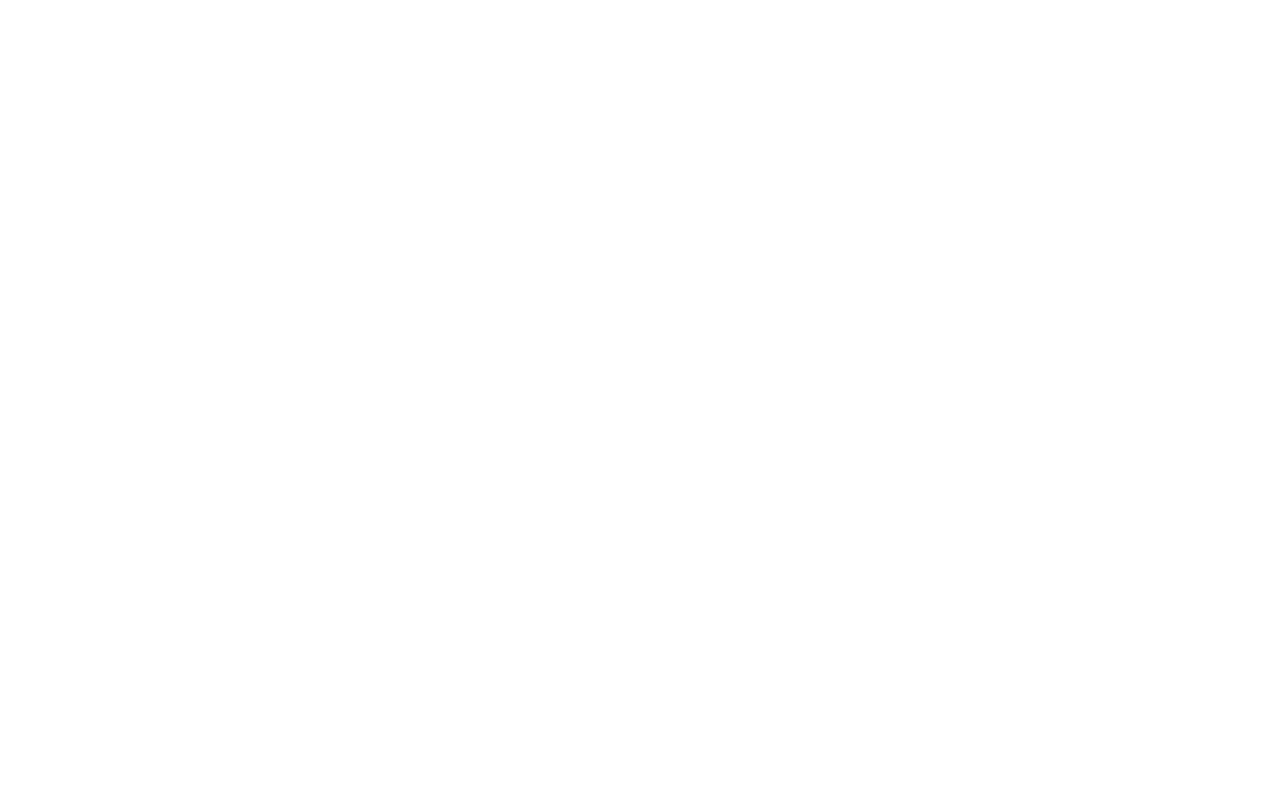
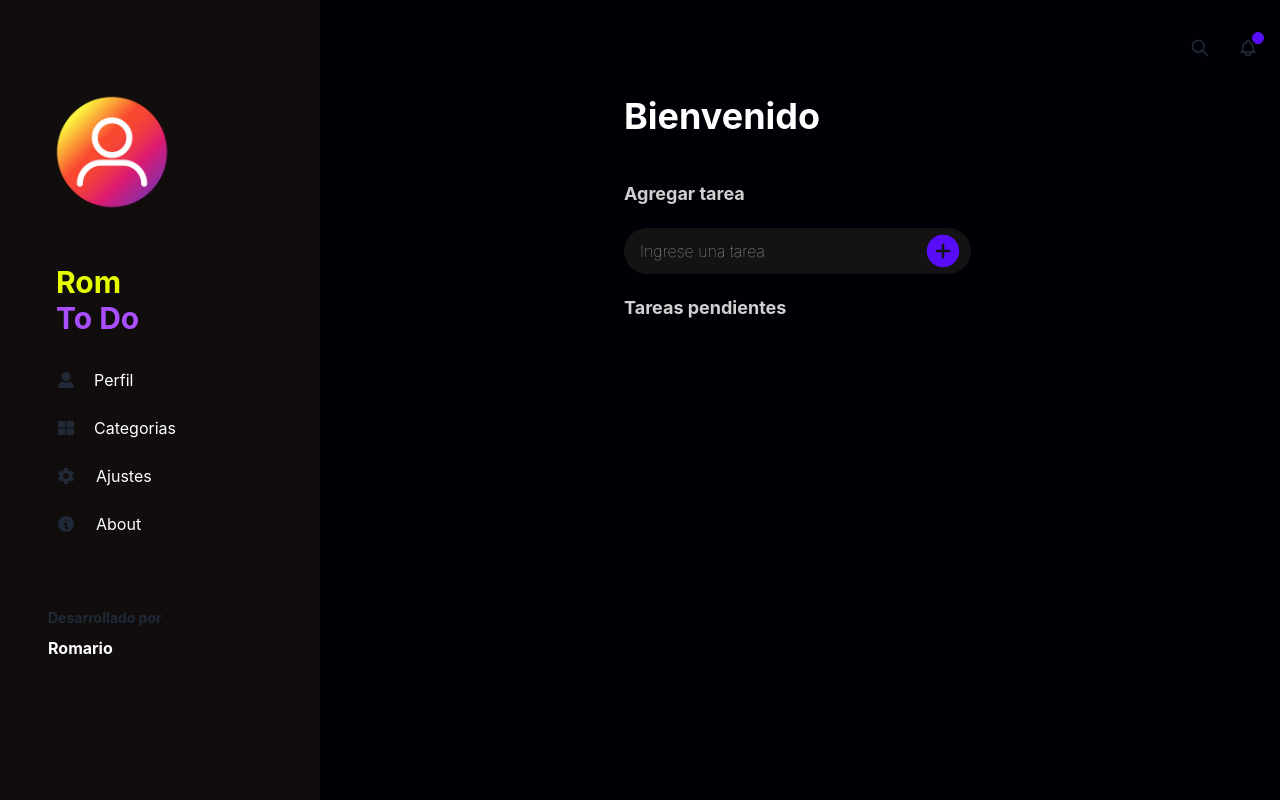
Before and after one commit to romariou76/App-tareas, a React (Create React App) app: page /app in a window 1280 px wide. Before the commit this address had no page. Built offline with nearby package versions, Linux system fonts and the light colour scheme.

Commit message:
He creado una nueva rama lightapp para almacenar la app en el tema light

```diff
--- a/src/App.js
+++ b/src/App.js
@@ -1,7 +1,6 @@
-import { BrowserRouter, Routes, Route } from "react-router-dom";
+import { Routes, Route} from "react-router-dom";
 import "./App.css";
 import Bienvenida from "./components/Bienvenida";
-import Contenido from "./components/Contenido";
 import Drawer from "./components/Drawer";
 
 function App() {
@@ -9,7 +8,12 @@
     <>
       <Routes>
         <Route path="/" element={<Bienvenida />} />
-        <Route path="/drawer" element={<Drawer />} />
+        <Route path="/app" element={<Drawer />} />
+
+        {/* <Route path="/bienvenida" render={() => {
+          return user ? <Navigate to='/' />: <Bienvenida />
+        }}
+        /> */}
       </Routes>
     </>
   );
--- a/src/components/Contenido.jsx
+++ b/src/components/Contenido.jsx
@@ -4,15 +4,15 @@
 
 function Contenido() {
   return (
-    <div className="h-screen bg-white">
+    <div className="h-screen bg-black">
       <Navbar />
-      <div className="flex justify-center h-auto bg-white">
+      <div className="flex justify-center h-auto bg-black">
         <div className="text-center">
           <div className="flex flex-col w-96">
-            <div className="h-auto bg-white mb-5">
+            <div className="h-auto bg-black mb-5">
               <div className="grid justify-items-start">
-                <h1 className="text-black text-4xl font-bold mb-6 ml-4">
-                  ¡Hola, Romario¡
+                <h1 className="text-white text-4xl font-bold mb-6 ml-4">
+                  Bienvenido
                 </h1>
                 {/* <p className="ml-4 mb-5 text-lg text-black2 font-bold">Categorias</p> */}
               </div>
@@ -35,10 +35,10 @@
             </div>
 
             <div className="grid justify-items-start">
-                <p className="ml-4 mb-5 text-lg text-black2 font-bold">Agregar tarea</p>
+                <p className="ml-4 mb-5 text-lg text-white2 font-bold">Agregar tarea</p>
             </div>
 
-            <div className="h-auto w-96 bg-white">
+            <div className="h-auto w-96 bg-black">
               <ListaDeTareas />
             </div>
           </div>
--- a/src/components/Drawer.jsx
+++ b/src/components/Drawer.jsx
@@ -1,4 +1,10 @@
 import Contenido from "./Contenido";
+import perfil from "../images/perfil.png"
+import { IoCloseOutline } from "react-icons/io5";
+import { FaThLarge } from "react-icons/fa";
+import { HiInformationCircle } from "react-icons/hi";
+import { IoMdSettings } from "react-icons/io";
+import { FaUserAlt } from "react-icons/fa";
 
 function Drawer(){
     return(
@@ -8,7 +14,7 @@
    <input id="my-drawer" type="checkbox" className="drawer-toggle"/>
 
     <div className="drawer-content">
-        <Contenido />
+        <Contenido/>
     </div>
 
   {/* Contenedor del drawer-side */}
@@ -16,25 +22,23 @@
    {/* Contenedor que se abre */}
       <label htmlFor="my-drawer" className="drawer-overlay"></label>
          {/* Lista ul que es caja de los elementos */}
-         <ul className="menu p-12 overflow-y-auto w-80 bg-purple text-base-content space-y-2">
+         <ul className="menu p-12 overflow-y-auto w-80 bg-dark text-base-content space-y-2">
             {/* Imagen avatar */}
-            <div className="avatar my-10 ml-4">
-               <div className="w-24 rounded-full ring ring-primary ring-offset-base-100 ring-offset-2">
-                  <img src="https://www.infobae.com/new-resizer/9nR_CJh-OihHS37Fb0YOcAJIjUk=/992x992/filters:format(webp):quality(85)/cloudfront-us-east-1.images.arcpublishing.com/infobae/H7W2IQYTJENYXPNKIGA6WE2DYA.jpg" alt="perfil" />
+            <div className="avatar my-10 ml-0">
+               <div className="w-32 rounded-full">
+                  <img src={perfil} alt="perfil" className="p-1" />
                </div>
             </div>
 
             <div className="my-8 ml-2">
-               <p className="text-3xl text-white font-bold">Rom</p>
-              <p className="text-3xl text-white font-bold mb-4">FrontEnd</p>
+               <p className="text-3xl text-yellow font-bold">Rom</p>
+              <p className="text-3xl text-icono font-bold mb-4">To Do</p>
             </div>
             {/* boton close */}
             <div className="flex items-start justify-end lg:hidden bg-transparent">
                <button type="button" className="text-gray-400 bg-transparent hover:bg-gray-200 hover:text-gray-900 rounded-lg text-sm absolute top-2.5 right-2.5 inline-flex items-center dark:hover:bg-gray-600 dark:hover:text-white" >
                   <label htmlFor="my-drawer" className="btn btn-square btn-ghost">
-                     <svg aria-hidden="true" className="w-5 h-5" fillRule="currentColor" viewBox="0 0 20 20" xmlns="http://www.w3.org/2000/svg">
-                        <path fillRule="evenodd" d="M4.293 4.293a1 1 0 011.414 0L10 8.586l4.293-4.293a1 1 0 111.414 1.414L11.414 10l4.293 4.293a1 1 0 01-1.414 1.414L10 11.414l-4.293 4.293a1 1 0 01-1.414-1.414L8.586 10 4.293 5.707a1 1 0 010-1.414z" clipRule="evenodd"></path>
-                     </svg>
+                    <IoCloseOutline className="w-7 h-7 mt-6 text-white"/>
                   </label>
                </button>
             </div>
@@ -42,50 +46,36 @@
 
             <li>
                <a href="#a" className="flex items-center p-2 text-base font-normal text-gray-900 rounded-lg dark:text-white2 hover:bg-gray-100 dark:hover:bg-gray-700">
-                  <svg aria-hidden="true" className="flex-shrink-0 w-6 h-6 text-gray-500 transition duration-75 dark:text-gray-400 group-hover:text-gray-900 dark:group-hover:text-white" fill="currentColor" viewBox="0 0 20 20" xmlns="http://www.w3.org/2000/svg"><path fillRule="evenodd" d="M10 9a3 3 0 100-6 3 3 0 000 6zm-7 9a7 7 0 1114 0H3z" clipRule="evenodd"></path></svg>
-                  <span className="flex-1 ml-3 whitespace-nowrap text-white">Perfil</span>
+                  <FaUserAlt className="w-4 h-4 ml-0.5"/>
+                  <span className="flex-1 ml-2 whitespace-nowrap text-white">Perfil</span>
                </a>
             </li>
 
             <li>
                <a href="#a" className="flex items-center p-2 text-base font-normal text-gray-900 rounded-lg dark:text-white2 hover:bg-gray-100 dark:hover:bg-gray-700">
-                  <svg aria-hidden="true" className="flex-shrink-0 w-6 h-6 text-gray-500 transition duration-75 dark:text-gray-400 group-hover:text-gray-900 dark:group-hover:text-white" fill="currentColor" viewBox="0 0 20 20" xmlns="http://www.w3.org/2000/svg"><path d="M5 3a2 2 0 00-2 2v2a2 2 0 002 2h2a2 2 0 002-2V5a2 2 0 00-2-2H5zM5 11a2 2 0 00-2 2v2a2 2 0 002 2h2a2 2 0 002-2v-2a2 2 0 00-2-2H5zM11 5a2 2 0 012-2h2a2 2 0 012 2v2a2 2 0 01-2 2h-2a2 2 0 01-2-2V5zM11 13a2 2 0 012-2h2a2 2 0 012 2v2a2 2 0 01-2 2h-2a2 2 0 01-2-2v-2z"></path></svg>
-                  <span className="flex-1 ml-3 whitespace-nowrap text-white">Categories</span>
+                  <FaThLarge className="w-4 h-4 ml-0.5"/>
+                  <span className="flex-1 ml-2 whitespace-nowrap text-white">Categorias</span>
                   {/* <span class="inline-flex justify-center items-center px-2 ml-3 text-sm font-medium text-gray-800 bg-gray-200 rounded-full dark:bg-gray-700 dark:text-gray-300">Pro</span> */}
                </a>
             </li>
 
             <li>
                <a href="#a" className="flex items-center p-2 text-base font-normal text-gray-900 rounded-lg dark:text-white2 hover:bg-gray-100 dark:hover:bg-gray-700">
-               <svg xmlns="http://www.w3.org/2000/svg" className="h-5 w-5" fillRule="none" viewBox="0 0 24 24" stroke="currentColor"><path strokeLinecap="round" strokeLinejoin="round" strokeWidth="2" d="M9 19v-6a2 2 0 00-2-2H5a2 2 0 00-2 2v6a2 2 0 002 2h2a2 2 0 002-2zm0 0V9a2 2 0 012-2h2a2 2 0 012 2v10m-6 0a2 2 0 002 2h2a2 2 0 002-2m0 0V5a2 2 0 012-2h2a2 2 0 012 2v14a2 2 0 01-2 2h-2a2 2 0 01-2-2z" /></svg>
-                  <span className="flex-1 ml-3 whitespace-nowrap text-white">Analytics</span>
+                  <IoMdSettings className="w-5 h-5"/>
+                  <span className="flex-1 ml-2 whitespace-nowrap text-white">Ajustes</span>
                   {/* <span class="inline-flex justify-center items-center p-3 ml-3 w-3 h-3 text-sm font-medium text-blue-600 bg-blue-200 rounded-full dark:bg-blue-900 dark:text-blue-200">3</span> */}
                </a>
             </li>
 
             <li>
                <a href="#a" className="flex items-center p-2 text-base font-normal text-gray-900 rounded-lg dark:text-white2 hover:bg-gray-100 dark:hover:bg-gray-700 mb-14">
-               <svg xmlns="http://www.w3.org/2000/svg" className="h-5 w-5" fillRule="none" viewBox="0 0 24 24" stroke="currentColor"><path strokeLinecap="round" strokeLinejoin="round" strokeWidth="2" d="M13 16h-1v-4h-1m1-4h.01M21 12a9 9 0 11-18 0 9 9 0 0118 0z" /></svg>
-                  <label for="my-modal" className="ml-3 text-white">About</label>
+                  <HiInformationCircle className="w-5 h-5"/>
+                  <label htmlFor="my-modal" className="ml-2 text-white">About</label>
                </a>
             </li>
 
-
-
-         {/*<li>
-               <a href="#" class="flex items-center p-2 text-base font-normal text-gray-900 rounded-lg dark:text-white hover:bg-gray-100 dark:hover:bg-gray-700">
-                  <svg aria-hidden="true" class="flex-shrink-0 w-6 h-6 text-gray-500 transition duration-75 dark:text-gray-400 group-hover:text-gray-900 dark:group-hover:text-white" fill="currentColor" viewBox="0 0 20 20" xmlns="http://www.w3.org/2000/svg"><path fill-rule="evenodd" d="M3 3a1 1 0 00-1 1v12a1 1 0 102 0V4a1 1 0 00-1-1zm10.293 9.293a1 1 0 001.414 1.414l3-3a1 1 0 000-1.414l-3-3a1 1 0 10-1.414 1.414L14.586 9H7a1 1 0 100 2h7.586l-1.293 1.293z" clip-rule="evenodd"></path></svg>
-                  <span class="flex-1 ml-3 whitespace-nowrap">Sign In</span>
-               </a>
-            </li>
-            <li>
-               <a href="#" class="flex items-center p-2 text-base font-normal text-gray-900 rounded-lg dark:text-white hover:bg-gray-100 dark:hover:bg-gray-700">
-                  <svg aria-hidden="true" class="flex-shrink-0 w-6 h-6 text-gray-500 transition duration-75 dark:text-gray-400 group-hover:text-gray-900 dark:group-hover:text-white" fill="currentColor" viewBox="0 0 20 20" xmlns="http://www.w3.org/2000/svg"><path fill-rule="evenodd" d="M5 4a3 3 0 00-3 3v6a3 3 0 003 3h10a3 3 0 003-3V7a3 3 0 00-3-3H5zm-1 9v-1h5v2H5a1 1 0 01-1-1zm7 1h4a1 1 0 001-1v-1h-5v2zm0-4h5V8h-5v2zM9 8H4v2h5V8z" clip-rule="evenodd"></path></svg>
-                  <span class="flex-1 ml-3 whitespace-nowrap">Sign Up</span>
-               </a>
-            </li> */}
-            <p className="text-sm text-blue-700 font-bold">Goooo</p>
-            <p className="text-1xl text-white font-bold">LlamasDev</p>
+            <p className="text-sm font-bold">Desarrollado por</p>
+            <p className="text-1xl text-white font-bold">Romario</p>
 
          </ul>
       </div>
--- a/src/components/ListaDeTareas.js
+++ b/src/components/ListaDeTareas.js
@@ -47,9 +47,9 @@
   return (
     <>
       <TareaFormulario onSubmit={agregarTarea} />
-      <div className="w-96">
+      <div className="w-96 bg-black">
         <div className="flex justify-items-start mt-5 mb-8">
-          <p className="text-lg text-black2 font-bold ml-4">Tareas pendientes</p>
+          <p className="text-lg text-white2 font-bold ml-4">Tareas pendientes</p>
         </div>
         {tareas.map((tarea) => (
           <Tarea
--- a/src/components/Navbar.js
+++ b/src/components/Navbar.js
@@ -1,6 +1,6 @@
 function Navbar() {
   return (
-    <div className="navbar bg-white h-24">
+    <div className="navbar bg-black h-24">
       <div className="navbar-start">
         {/* Boton que desplega el drawer */}
         <label
@@ -11,7 +11,7 @@
             xmlns="http://www.w3.org/2000/svg"
             fill="none"
             viewBox="0 0 24 24"
-            className="inline-block w-6 h-6 stroke-current"
+            className="inline-block w-6 h-6 stroke-current text-white"
           >
             <path
               strokeLinecap="round"
--- a/src/components/Tarea.js
+++ b/src/components/Tarea.js
@@ -9,11 +9,11 @@
         <input
           type="checkbox"
           checked={completada} // le pasamos el valor boleano de completada
-          onClick={() => completarTarea(id)}
+          onChange={() => completarTarea(id)}
           className="checkbox checkbox-primary"
         />
 
-        <p className="text-black3 font-bold">{texto}</p>
+        <p className="text-white font-bold">{texto}</p>
       </div>
       <div className="flex justify-end mr-9">
         <button onClick={() => eliminarTarea(id)}>
--- a/src/components/TareaFormulario.js
+++ b/src/components/TareaFormulario.js
@@ -20,19 +20,19 @@
   };
 
   return (
-    <form onSubmit={manejarEnvio}>
+    <form onSubmit={manejarEnvio} className="bg-black">
       <div className="flex w-96 ml-4">
         <input
           type="text"
-          class="search__input"
+          className="search__input"
           placeholder="Ingrese una tarea"
-          minlength="4"
-          maxlength="33"
+          minLength="4"
+          maxLength="33"
           onChange={(e) => {
             setInput(e.target.value);
           }}
         />
-        <button class="search__button">
+        <button className="search__button">
           <IoAddCircle className="w-10 h-10 text-primary" />
         </button>
       </div>
--- a/src/css/Tarea.css
+++ b/src/css/Tarea.css
@@ -1,5 +1,6 @@
 .tarea-contenedor.completada {
     text-decoration: line-through;
+    color: black;
   }
 
 .tarea-contenedor{
@@ -12,7 +13,7 @@
 .tarea-icono{
     width: 25px;
     height: 25px;
-    color: rgb(61, 60, 60);
+    color: rgb(158, 0, 0);
 }
 
 .checkbox{
--- a/src/css/TareaFormulario.css
+++ b/src/css/TareaFormulario.css
@@ -1,7 +1,7 @@
 .search__input {
-    background-color: hsla(0, 8%, 95%, 0.849);
+    background-color: hsla(0, 4%, 9%, 0.849);
     border: none;
-    color: #2e2c2c;
+    color: #ffffff88;
     padding: 0.7rem 1rem;
     border-radius: 30px;
     width: 21.7em;
@@ -11,21 +11,21 @@
 
   .search__input:hover, .search__input:focus {
     box-shadow: 0 0 1em #00000005;
-    border: 1px solid rgb(204, 0, 255);
+    border: 1px solid rgb(94, 0, 117);
   }
 
   .search__input:focus {
     outline: none;
-    background-color: #ffffff;
+    background-color: #080808;
   }
 
   .search__input::-webkit-input-placeholder {
     font-weight: 100;
-    color: rgb(0, 0, 0);
+    color: rgba(255, 255, 255, 0.685);
   }
 
   .search__input:focus + .search__button {
-    background-color: #18070700;
+    background-color: #05050500;
   }
 
   .search__button {
```
Also changed, not shown: src/components/Bienvenida.jsx (+36 -15 lines), tailwind.config.js (+5 -3 lines), src/images/perfil.png (added).
